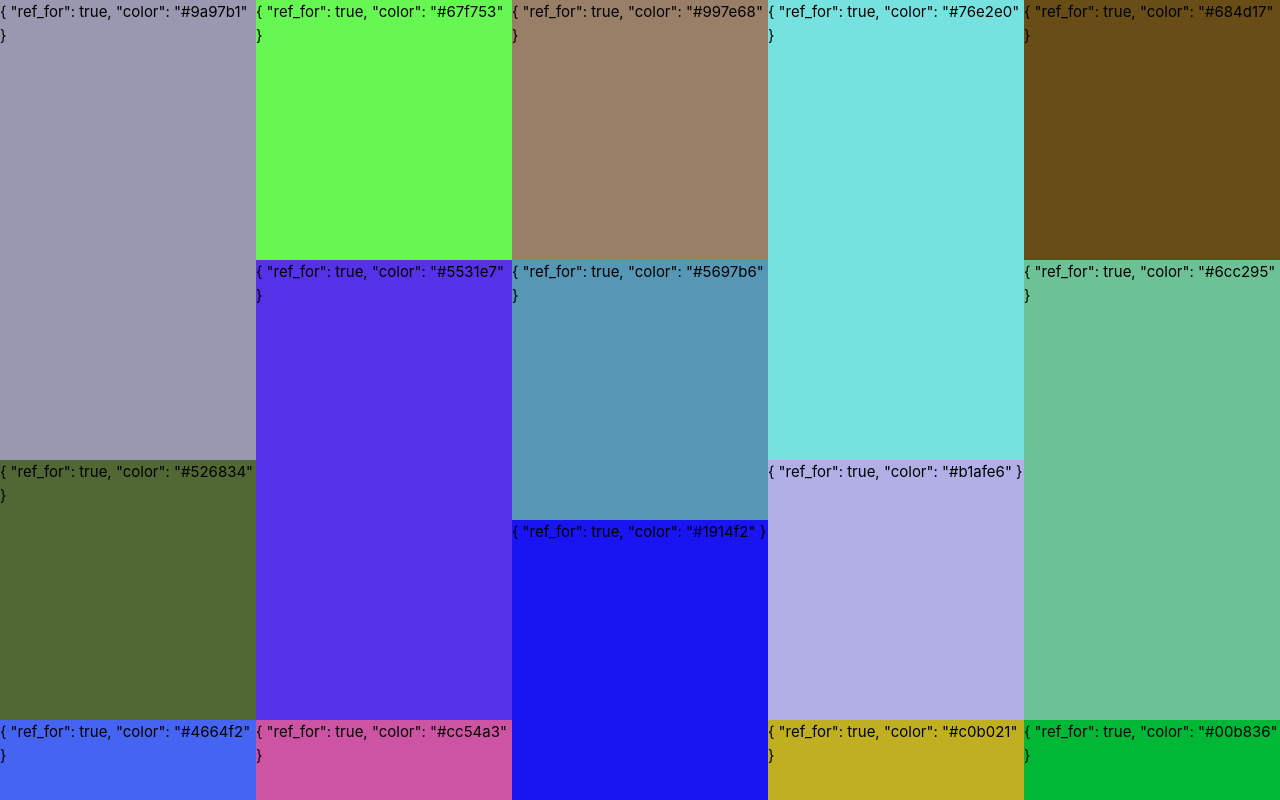
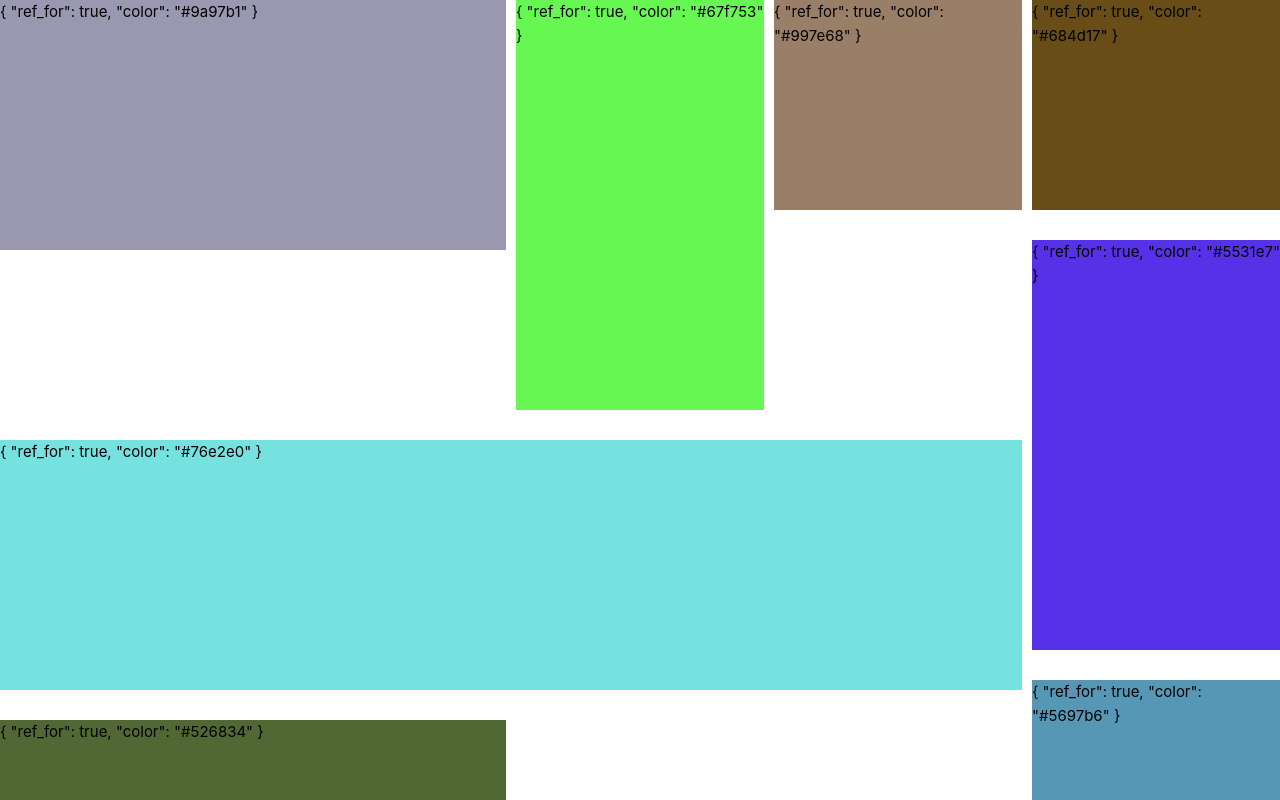
Before and after one commit to Vlas-Omsk/Tiles.js, a Vue app: page / in a window 1280 px wide. Built offline with nearby package versions, Linux system fonts and the light colour scheme.

Commit message:
ove grid logic to TileGrid.ts and add gap support

```diff
--- a/src/App.vue
+++ b/src/App.vue
@@ -3,13 +3,13 @@ import Tiles from "@/components/Tiles.vue";
 import { type Tile } from "@/tile/Tile";
 
 const origTiles: Array<Tile> = [
-  // {
-  //   width: 1920,
-  //   height: 1080,
-  //   data: {
-  //     color: "#ff0000"
-  //   }
-  // },
+  {
+    width: 1920,
+    height: 1080,
+    data: {
+      color: "#ff0000"
+    }
+  },
   {
     width: 1080,
     height: 1920,
@@ -24,13 +24,13 @@ const origTiles: Array<Tile> = [
       color: "#0000ff"
     }
   },
-  // {
-  //   width: 4000,
-  //   height: 1080,
-  //   data: {
-  //     color: "#ff0000"
-  //   }
-  // },
+  {
+    width: 4000,
+    height: 1080,
+    data: {
+      color: "#ff0000"
+    }
+  },
   {
     width: 1080,
     height: 1080,
@@ -61,6 +61,8 @@ for (let i = 0; i <= 300; i++) {
     <Tiles
       :column-width="220"
       :row-height="10"
+      :row-gap="30"
+      :column-gap="10"
       :items="tiles"
       style="height: 100vh"
     >
--- a/src/components/Tiles.vue
+++ b/src/components/Tiles.vue
@@ -7,15 +7,20 @@ import {
   reactive,
   shallowRef,
   ref,
-  nextTick
+  nextTick,
+  watch,
+  computed
 } from "vue";
 
 import { type Tile } from "@/tile/Tile";
-import { TileMap, type TileMapItem } from "@/tile/TileMap";
+import { type TileMapItem } from "@/tile/TileMap";
+import { TileGrid } from "@/tile/TileGrid";
 
 interface Props {
   columnWidth: number;
   rowHeight: number;
+  columnGap?: number;
+  rowGap?: number;
   items: Array<Tile>;
 }
 
@@ -24,19 +29,17 @@ interface View {
   data: TileMapItem;
 }
 
-const props = defineProps<Props>();
+const props = withDefaults(defineProps<Props>(), {
+  columnGap: 0,
+  rowGap: 0
+});
 
 const root = useTemplateRef("root");
 
 const currentColumnsAmount = shallowRef(0);
 const currentRowsAmount = shallowRef(0);
-let currentColumnWidth = 0;
 
-let map: TileMap;
-
-let columnsFreeRows: Array<number> = [];
-let nextColumn = 0;
-let nextItemIndex = 0;
+const grid = new TileGrid();
 
 const viewsPool = ref<View[]>([]);
 let hiddenViews: View[] = [];
@@ -44,48 +47,64 @@ let visibleViews: View[] = [];
 
 let renderedRowsRange = { top: 0, bottom: 0 };
 
+let nextItemIndex = 0;
+
+const realRowHeight = computed(() => props.rowHeight + props.rowGap * 1);
+
 function updateSize() {
   const previousColumnsAmount = currentColumnsAmount.value;
 
   const rect = root.value!.getBoundingClientRect();
 
   currentColumnsAmount.value = Math.floor(rect.width / props.columnWidth);
-  currentColumnWidth = rect.width / currentColumnsAmount.value;
+
+  let currentColumnWidth = rect.width / currentColumnsAmount.value;
 
   if (previousColumnsAmount === currentColumnsAmount.value) return;
 
   console.log("update size");
 
   hideAllViews();
-  resetGrid();
-  updateGrid();
 
-  let visibleRows = getVisibleRowsRange();
+  grid.resize(
+    currentColumnsAmount.value,
+    currentColumnWidth,
+    realRowHeight.value
+  );
 
-  visibleRows = expandRowsRange(visibleRows.top, visibleRows.bottom);
+  currentRowsAmount.value = grid.map.rowsAmount;
 
-  showViewsInRange(visibleRows.top, visibleRows.bottom);
+  let visibleRowsRange = getVisibleRowsRange();
+
+  visibleRowsRange = expandRowsRange(
+    visibleRowsRange.top,
+    visibleRowsRange.bottom
+  );
+
+  showViewsInRange(visibleRowsRange.top, visibleRowsRange.bottom);
 }
 
 function updatePosition() {
-  let visibleRows = getVisibleRowsRange();
+  let visibleRowsRange = getVisibleRowsRange();
 
   if (
     !(
-      renderedRowsRange.bottom - visibleRows.bottom < 1 ||
-      visibleRows.top - renderedRowsRange.top < 1
+      renderedRowsRange.bottom - visibleRowsRange.bottom < 1 ||
+      visibleRowsRange.top - renderedRowsRange.top < 1
     )
   )
     return;
 
   console.log("update position");
 
-  updateGrid();
   hideAllViews();
 
-  visibleRows = expandRowsRange(visibleRows.top, visibleRows.bottom);
+  visibleRowsRange = expandRowsRange(
+    visibleRowsRange.top,
+    visibleRowsRange.bottom
+  );
 
-  showViewsInRange(visibleRows.top, visibleRows.bottom);
+  showViewsInRange(visibleRowsRange.top, visibleRowsRange.bottom);
 }
 
 function expandRowsRange(top: number, bottom: number) {
@@ -105,8 +124,8 @@ function getVisibleRowsRange() {
   const bottom = top + window.innerHeight;
 
   return {
-    top: Math.floor(top / props.rowHeight),
-    bottom: Math.ceil(bottom / props.rowHeight)
+    top: Math.floor(top / realRowHeight.value),
+    bottom: Math.ceil(bottom / realRowHeight.value)
   };
 }
 
@@ -126,7 +145,7 @@ function showViewsInRange(topRow: number, bottomRow: number) {
     bottom: bottomRow
   };
 
-  const tiles = map.getRows(topRow, bottomRow - topRow);
+  const tiles = grid.map.getRows(topRow, bottomRow - topRow);
 
   for (const tile of tiles) {
     showView(tile);
@@ -151,72 +170,9 @@ function showView(data: TileMapItem) {
   visibleViews.push(view);
 }
 
-function resetGrid() {
-  map = new TileMap(currentColumnsAmount.value);
-  columnsFreeRows = [];
-  nextColumn = 0;
-  nextItemIndex = 0;
-}
+grid.append(...props.items);
 
-function updateGrid() {
-  while (nextItemIndex < props.items.length) {
-    const item = props.items[nextItemIndex];
-    putItem(item);
-    nextItemIndex++;
-  }
-}
-
-function putItem(item: Tile) {
-  const span = getSpan(item.width, item.height);
-
-  if (nextColumn + span.columns > currentColumnsAmount.value) nextColumn = 0;
-
-  let maxFreeRow = 0;
-
-  for (let x = 0; x < span.columns; x++) {
-    let freeRow = columnsFreeRows[x + nextColumn] ?? 0;
-
-    if (freeRow > maxFreeRow) maxFreeRow = freeRow;
-  }
-
-  map.put(nextColumn, maxFreeRow, span.columns, span.rows, item.data);
-
-  for (let x = 0; x < span.columns; x++) {
-    let column = nextColumn + x;
-
-    columnsFreeRows[column] = maxFreeRow + span.rows;
-  }
-
-  currentRowsAmount.value = Math.max(...columnsFreeRows.map((x) => x ?? 0));
-
-  nextColumn += span.columns;
-}
-
-function getSpan(width: number, height: number) {
-  let columns = 1;
-  let rows = Math.round(
-    ((height / width) * currentColumnWidth) / props.rowHeight
-  );
-
-  if (width > height) {
-    columns = Math.min(
-      Math.max(Math.round(width / height), 1),
-      currentColumnsAmount.value
-    );
-    rows = Math.round(
-      ((height / width) * (columns * currentColumnWidth)) / props.rowHeight
-    );
-  }
-
-  rows = Math.max(rows, 1);
-
-  console.log(rows, columns);
-
-  return {
-    columns,
-    rows
-  };
-}
+currentRowsAmount.value = grid.map.rowsAmount;
 
 let updateSizeTimeout: number;
 
@@ -233,6 +189,20 @@ onMounted(async () => {
     updatePosition();
   });
 });
+
+watch(
+  () => props.items,
+  (newValue) => {
+    for (; nextItemIndex < newValue.length; nextItemIndex++) {
+      const item = newValue[nextItemIndex];
+
+      grid.append(item);
+
+      currentRowsAmount.value = grid.map.rowsAmount;
+    }
+  },
+  { deep: true }
+);
 </script>
 
 <template>
@@ -241,7 +211,9 @@ onMounted(async () => {
     class="root"
     :style="{
       'grid-template-columns': `repeat(${currentColumnsAmount}, 1fr)`,
-      'grid-template-rows': `repeat(${currentRowsAmount}, ${rowHeight}px)`
+      'grid-template-rows': `repeat(${currentRowsAmount}, ${rowHeight}px)`,
+      'column-gap': `${columnGap}px`,
+      'row-gap': `${rowGap}px`
     }"
   >
     <!-- Without this element, scrolling will be triggered when moving tiles -->
--- /dev/null
+++ b/src/tile/TileGrid.ts
@@ -0,0 +1,112 @@
+import { TileMap } from "@/tile/TileMap";
+import { type Tile } from "@/tile/Tile";
+
+export class TileGrid {
+  #map = new TileMap(0);
+  #columnsAmount = 0;
+  #columnWidth = 0;
+  #rowHeight = 0;
+  #tiles: Array<Tile> = [];
+  #columnsFreeRows: Array<number> = [];
+
+  get map() {
+    return this.#map;
+  }
+
+  resize(columnsAmount: number, columnWidth: number, rowHeight: number) {
+    this.#columnsAmount = columnsAmount;
+    this.#columnWidth = columnWidth;
+    this.#rowHeight = rowHeight;
+
+    this.#reset();
+
+    for (const tile of this.#tiles) {
+      this.#placeTile(tile);
+    }
+  }
+
+  append(...tiles: Array<Tile>) {
+    for (const tile of tiles) {
+      this.#tiles.push(tile);
+
+      this.#placeTile(tile);
+    }
+  }
+
+  #reset() {
+    this.#map = new TileMap(this.#columnsAmount);
+    this.#columnsFreeRows = [];
+
+    for (let i = 0; i < this.#columnsAmount; i++) this.#columnsFreeRows.push(0);
+  }
+
+  #placeTile(item: Tile) {
+    if (this.#columnsAmount === 0) return;
+
+    const span = this.#measureTile(item.width, item.height);
+
+    const nextColumn = this.#findColumnForTile(span.columns);
+
+    let maxFreeRow = 0;
+
+    for (let x = 0; x < span.columns; x++) {
+      const freeRow = this.#columnsFreeRows[x + nextColumn] ?? 0;
+
+      if (freeRow > maxFreeRow) maxFreeRow = freeRow;
+    }
+
+    this.#map.put(nextColumn, maxFreeRow, span.columns, span.rows, item.data);
+
+    for (let x = 0; x < span.columns; x++) {
+      const column = nextColumn + x;
+
+      this.#columnsFreeRows[column] = maxFreeRow + span.rows;
+    }
+  }
+
+  #findColumnForTile(columnSpan: number) {
+    const sortedColumnsFreeRows = [...this.#columnsFreeRows.entries()].sort(
+      (a, b) => b[1] - a[1]
+    );
+
+    let lowestColumn = 0;
+    let lowestColumnFreeRow = sortedColumnsFreeRows[0][1];
+
+    for (const columnFreeRow of sortedColumnsFreeRows) {
+      if (
+        columnFreeRow[0] + columnSpan <= this.#columnsAmount &&
+        (columnFreeRow[1] < lowestColumnFreeRow ||
+          columnFreeRow[0] < lowestColumn)
+      ) {
+        lowestColumn = columnFreeRow[0];
+        lowestColumnFreeRow = columnFreeRow[1];
+      }
+    }
+
+    return lowestColumn;
+  }
+
+  #measureTile(width: number, height: number) {
+    let columns = 1;
+    let rows = Math.round(
+      ((height / width) * this.#columnWidth) / this.#rowHeight
+    );
+
+    if (width > height) {
+      columns = Math.min(
+        Math.max(Math.round(width / height), 1),
+        this.#columnsAmount
+      );
+      rows = Math.round(
+        ((height / width) * (columns * this.#columnWidth)) / this.#rowHeight
+      );
+    }
+
+    rows = Math.max(rows, 1);
+
+    return {
+      columns,
+      rows
+    };
+  }
+}
--- a/src/tile/TileMap.ts
+++ b/src/tile/TileMap.ts
@@ -7,25 +7,34 @@ export interface TileMapItem {
 }
 
 export class TileMap {
-  map: Array<TileMapItem> = [];
-  width: number;
+  #map: Array<TileMapItem> = [];
+  #columnsAmount: number;
+  #rowsAmount = 0;
 
-  constructor(width: number) {
-    this.width = width;
+  constructor(columnsAmount: number) {
+    this.#columnsAmount = columnsAmount;
+  }
+
+  get columnsAmount() {
+    return this.#columnsAmount;
+  }
+
+  get rowsAmount() {
+    return this.#rowsAmount;
   }
 
   getRows(row: number, count: number) {
     const tiles: TileMapItem[] = [];
     const indexes: boolean[] = [];
 
-    let index = row * this.width;
+    let index = row * this.#columnsAmount;
 
     for (let y = 0; y < count; y++) {
-      for (let x = 0; x < this.width; x++) {
-        const tile = this.map[index];
+      for (let x = 0; x < this.#columnsAmount; x++) {
+        const tile = this.#map[index];
 
         if (tile != null) {
-          const tileIndex = tile.row * this.width + tile.column;
+          const tileIndex = tile.row * this.#columnsAmount + tile.column;
 
           if (indexes[tileIndex] !== true) {
             tiles.push(tile);
@@ -41,11 +50,11 @@ export class TileMap {
   }
 
   get(column: number, row: number) {
-    if (column > this.width) throw new Error("Tile out of map");
+    if (column > this.#columnsAmount) throw new Error("Position out of map");
 
-    const index = row * this.width + column;
+    const index = row * this.#columnsAmount + column;
 
-    return this.map[index];
+    return this.#map[index];
   }
 
   put(
@@ -55,15 +64,18 @@ export class TileMap {
     rowSpan: number,
     data: any
   ) {
-    if (column + columnSpan > this.width) throw new Error("Tile out of map");
+    if (this.#columnsAmount === 0) return;
+
+    if (column + columnSpan > this.#columnsAmount)
+      throw new Error("Position out of map");
 
     for (let y = 0; y < rowSpan; y++) {
-      let index = (row + y) * this.width + column;
+      let index = (row + y) * this.#columnsAmount + column;
 
       for (let x = 0; x < columnSpan; x++) {
-        if (this.map[index]) throw new Error("Cell already contains tile");
+        if (this.#map[index]) throw new Error("Cell already contains tile");
 
-        this.map[index] = {
+        this.#map[index] = {
           row,
           column,
           columnSpan,
@@ -74,5 +86,9 @@ export class TileMap {
         index++;
       }
     }
+
+    row += rowSpan;
+
+    if (row > this.#rowsAmount) this.#rowsAmount = row;
   }
 }
```
